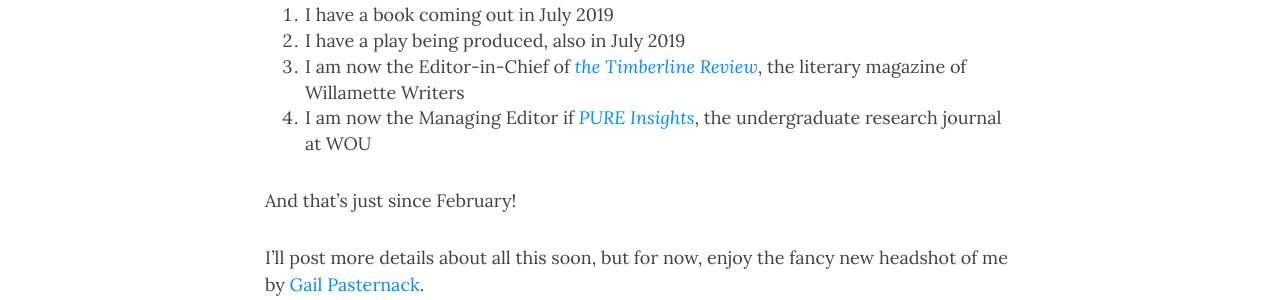
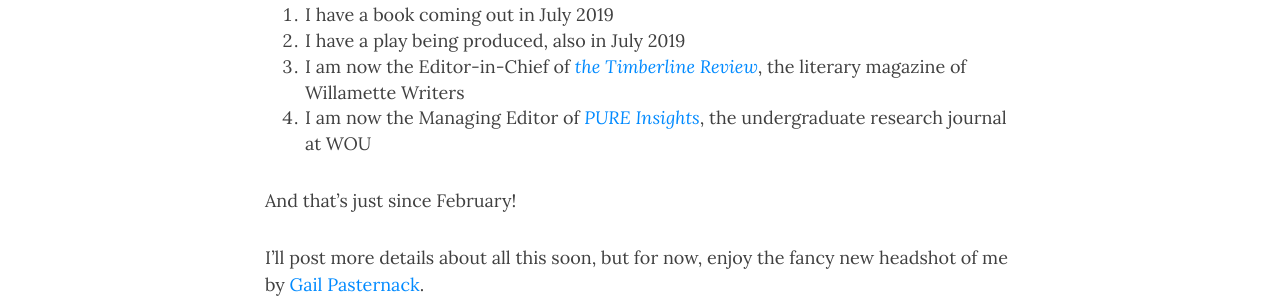
Before and after one commit to marenster/marenster.github.io, a Jekyll site: the page built from _posts/2019-05-14-hello-world.md, in a window 1280 px wide and 900 px high, scrolled down 389 px. Shown: the part 154-454 px from the top of the window. Built offline with Jekyll 4.4.1, drawn with Linux system fonts in a browser that asks for light colours; nearby versions of some CDN libraries.

Commit message:
Fixing if to of typo.

```diff
--- a/_posts/2019-05-14-hello-world.md
+++ b/_posts/2019-05-14-hello-world.md
@@ -14,7 +14,7 @@ Briefly,
 1. I have a book coming out in July 2019
 2. I have a play being produced, also in July 2019
 3. I am now the Editor-in-Chief of [_the Timberline Review_](http://timberlinereview.com/), the literary magazine of Willamette Writers
-4. I am now the Managing Editor if [_PURE Insights_](http://www.wou.edu/pure/insights-academic-journal/), the undergraduate research journal at WOU
+4. I am now the Managing Editor of [_PURE Insights_](http://www.wou.edu/pure/insights-academic-journal/), the undergraduate research journal at WOU
 
 And that's just since February!
 
```
